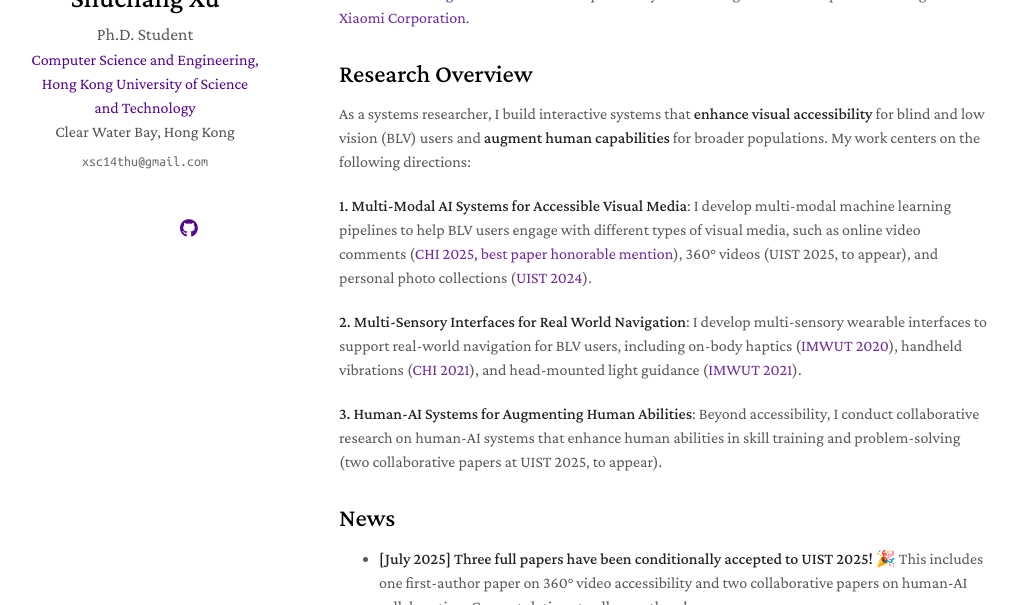
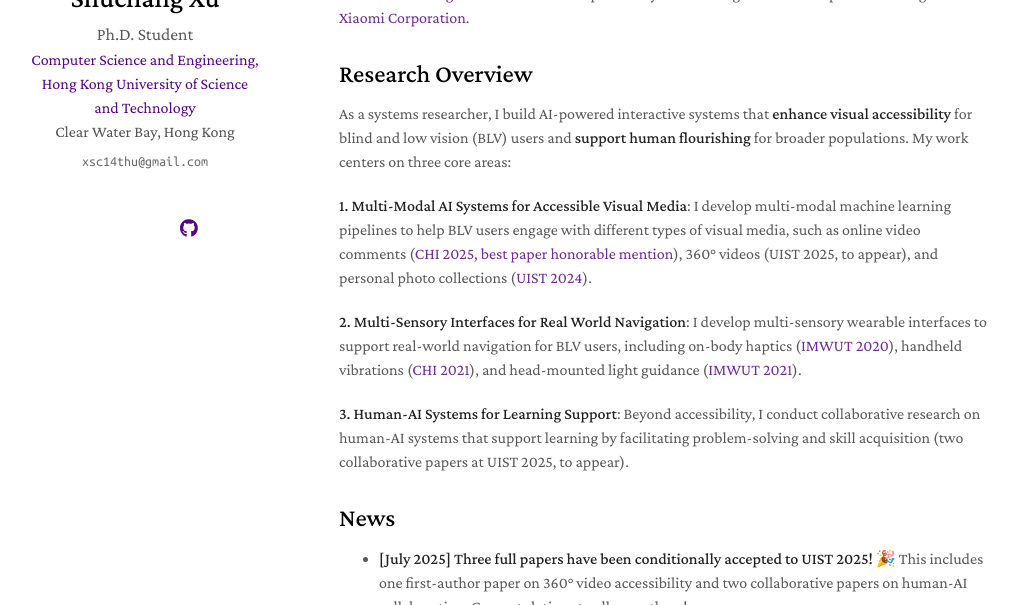
Before and after one commit to ShuchangXu/ShuchangXu.github.io, a Jekyll site: the page built from index.md, in a window 1280 px wide and 900 px high, cut to the strip 295-900 px from the top of the window. Shown: the whole strip, without its empty margins (131-1149 px from the left). Built offline with Jekyll 4.4.1, drawn with Linux system fonts in a browser that asks for light colours; nearby versions of some CDN libraries; a style sheet for code colours, icons or effects is not loaded; our own code applies the rules of GitHub Pages for plain Markdown files.

Commit message:
updated about me

```diff
--- a/index.md
+++ b/index.md
@@ -8,7 +8,7 @@ Hi! I'm a PhD student in <a href="https://cse.hkust.edu.hk/" target="_blank">Com
 Before my PhD, I earned both my bachelor's and master's degrees from <a href="https://www.tsinghua.edu.cn/en/" target = "_blank">Tsinghua University</a>, including an M.S. in <a href="https://www.cs.tsinghua.edu.cn/csen/" target="_blank">Computer Science</a> (advised by Prof. <a href= "https://pi.cs.tsinghua.edu.cn" target = "_blank">Yuanchun Shi</a>), a B.E. in <a href="https://www.eea.tsinghua.edu.cn/en/" target="_blank">Electrical Engineering</a>, and a second B.A. in <a href="https://www.enad.tsinghua.edu.cn/" target="_blank">Digital Meida Art</a>. I also spent two years working as a software product manager at <a href="https://www.mi.com/global/about/" target="_blank">Xiaomi Corporation</a>.
 
 ## Research Overview
-As a systems researcher, I build interactive systems that **enhance visual accessibility** for blind and low vision (BLV) users and **augment human capabilities** for broader populations. My work centers on the following directions:
+As a systems researcher, I build AI-powered interactive systems that **enhance visual accessibility** for blind and low vision (BLV) users and **support human flourishing** for broader populations. My work centers on three core areas:
 
 **1. Multi-Modal AI Systems for Accessible Visual Media**:
 I develop multi-modal machine learning pipelines to help BLV users engage with different types of visual media, such as online video comments (<a href="https://dl.acm.org/doi/10.1145/3706598.3713496" target="_blank">CHI 2025, best paper honorable mention</a>), 360° videos (UIST 2025, to appear), and personal photo collections (<a href="https://dl.acm.org/doi/10.1145/3654777.3676336" target="_blank">UIST 2024</a>).
@@ -16,8 +16,9 @@ I develop multi-modal machine learning pipelines to help BLV users engage with d
 **2. Multi-Sensory Interfaces for Real World Navigation**:
 I develop multi-sensory wearable interfaces to support real-world navigation for BLV users, including on-body haptics (<a href="https://dl.acm.org/doi/abs/10.1145/3411814" target="_blank">IMWUT 2020</a>), handheld vibrations (<a href="https://dl.acm.org/doi/10.1145/3411764.3445644" target="_blank">CHI 2021</a>), and head-mounted light guidance (<a href="https://dl.acm.org/doi/10.1145/3463524" target="_blank">IMWUT 2021</a>).
 
-**3. Human-AI Systems for Augmenting Human Abilities**:
-Beyond accessibility, I conduct collaborative research on human-AI systems that enhance human abilities in skill training and problem-solving (two collaborative papers at UIST 2025, to appear).
+**3. Human-AI Systems for Learning Support**:
+Beyond accessibility, I conduct collaborative research on human-AI systems that support learning by
+facilitating problem-solving and skill acquisition (two collaborative papers at UIST 2025, to appear).
 
 ## News
 - **[July 2025]** <strong>Three full papers have been conditionally accepted to UIST 2025!</strong> 🎉 This includes one first-author paper on 360° video accessibility and two collaborative papers on human-AI collaboration. Congratulations to all co-authors!
```
Also changed, not shown: 2 other files.
